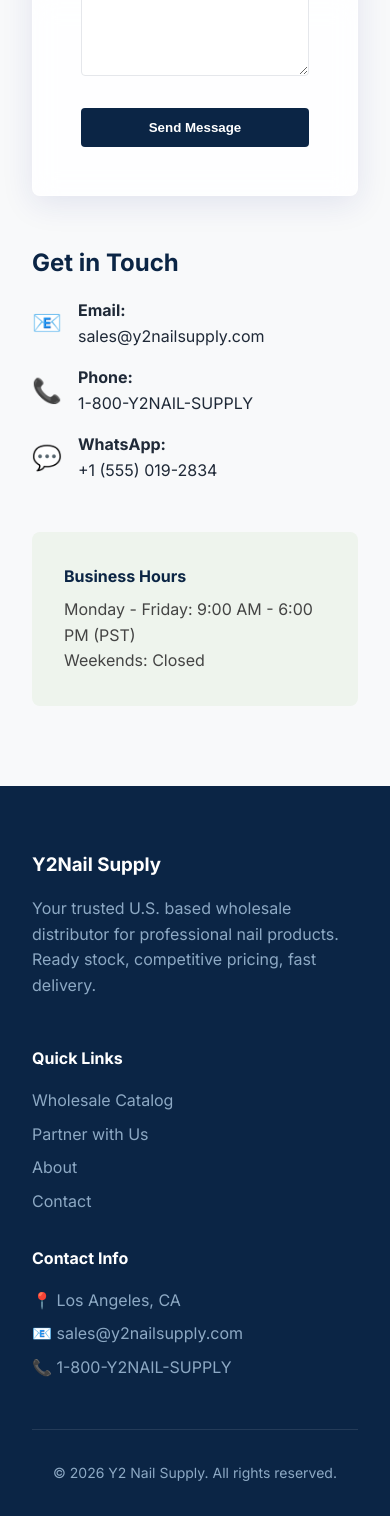
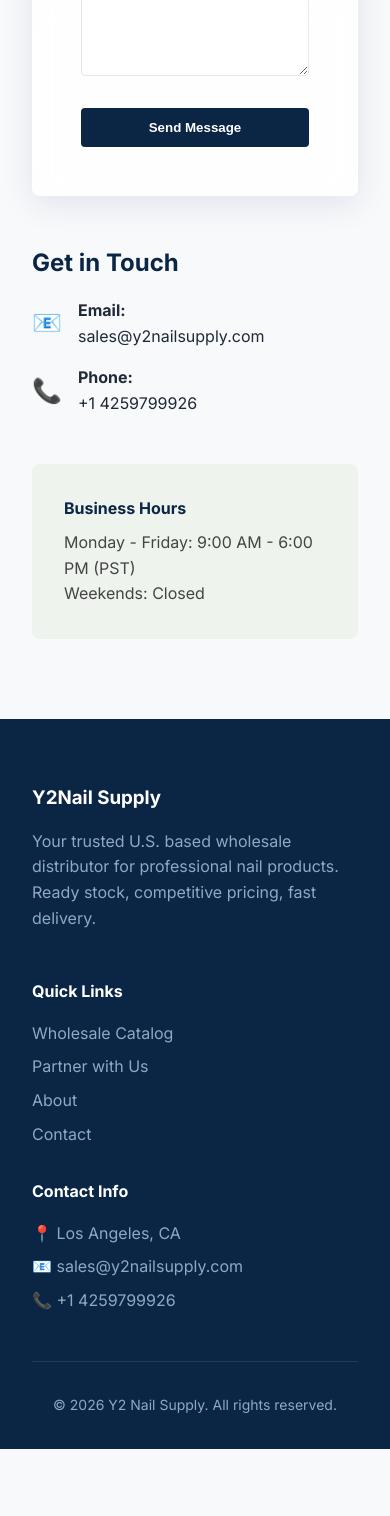
Before and after one commit to slashgu/vuelabsupply, a React (Vite) app in the folder y2-nail-supply/: page /contact in a window 390 px wide. Shown: the part 850-2366 px from the top of the page. After the commit the page ends 2299 px from the top, so only its background shows below. Built offline with nearby package versions, Linux system fonts and the light colour scheme.

Commit message:
Update phone number and remove WhatsApp

```diff
--- a/y2-nail-supply/src/components/Footer.jsx
+++ b/y2-nail-supply/src/components/Footer.jsx
@@ -25,7 +25,7 @@ const Footer = () => {
             <ul style={{ listStyle: 'none', display: 'flex', flexDirection: 'column', gap: '0.5rem', color: 'var(--accent-color)' }}>
               <li>📍 Los Angeles, CA</li>
               <li>📧 sales@y2nailsupply.com</li>
-              <li>📞 1-800-Y2NAIL-SUPPLY</li>
+              <li>📞 +1 4259799926</li>
             </ul>
           </div>
         </div>
--- a/y2-nail-supply/src/pages/Contact.jsx
+++ b/y2-nail-supply/src/pages/Contact.jsx
@@ -54,14 +54,7 @@ const Contact = () => {
                     <span style={{ fontSize: '1.5rem' }}>📞</span>
                     <div>
                       <strong>Phone:</strong>
-                      <br />1-800-Y2NAIL-SUPPLY
-                    </div>
-                  </li>
-                  <li style={{ marginBottom: '1rem', display: 'flex', alignItems: 'center', gap: '1rem' }}>
-                    <span style={{ fontSize: '1.5rem' }}>💬</span>
-                    <div>
-                      <strong>WhatsApp:</strong>
-                      <br />+1 (555) 019-2834
+                      <br />+1 4259799926
                     </div>
                   </li>
                 </ul>
```
